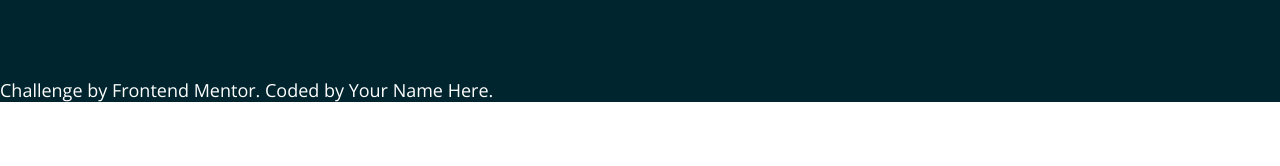
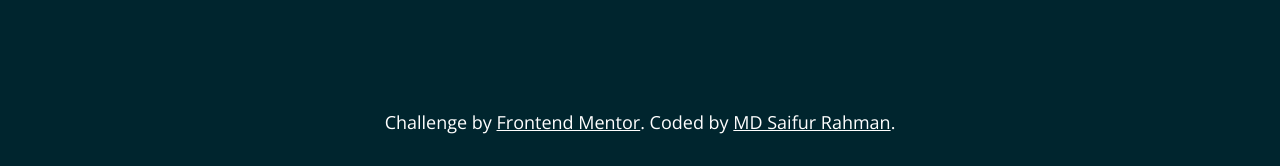
Before and after one commit to manoffocus117/Huddle-Curved, a plain HTML site: page index.html in a window 1280 px wide. Shown: the part 5762-5928 px from the top of the page. Before the commit the page ends 5864 px from the top, so only its background shows below. Drawn offline with nearby package versions, Linux system fonts and the light colour scheme.

Commit message:
attribution added

```diff
--- a/index.html
+++ b/index.html
@@ -193,7 +193,12 @@
                               href="https://www.frontendmentor.io?ref=challenge"
                               target="_blank"
                               >Frontend Mentor</a
-                        >. Coded by <a href="#">Your Name Here</a>.
+                        >. Coded by
+                        <a
+                              href="https://github.com/manoffocus117"
+                              target="_blank"
+                              >MD Saifur Rahman</a
+                        >.
                   </p>
             </footer>
       </body>
--- a/style.css
+++ b/style.css
@@ -384,3 +384,12 @@ footer::before {
       color: #ffffff;
       font-weight: 600;
 }
+
+.attribution {
+      text-align: center;
+      padding: 2rem 0;
+}
+
+.attribution a {
+      text-decoration: underline;
+}
```
